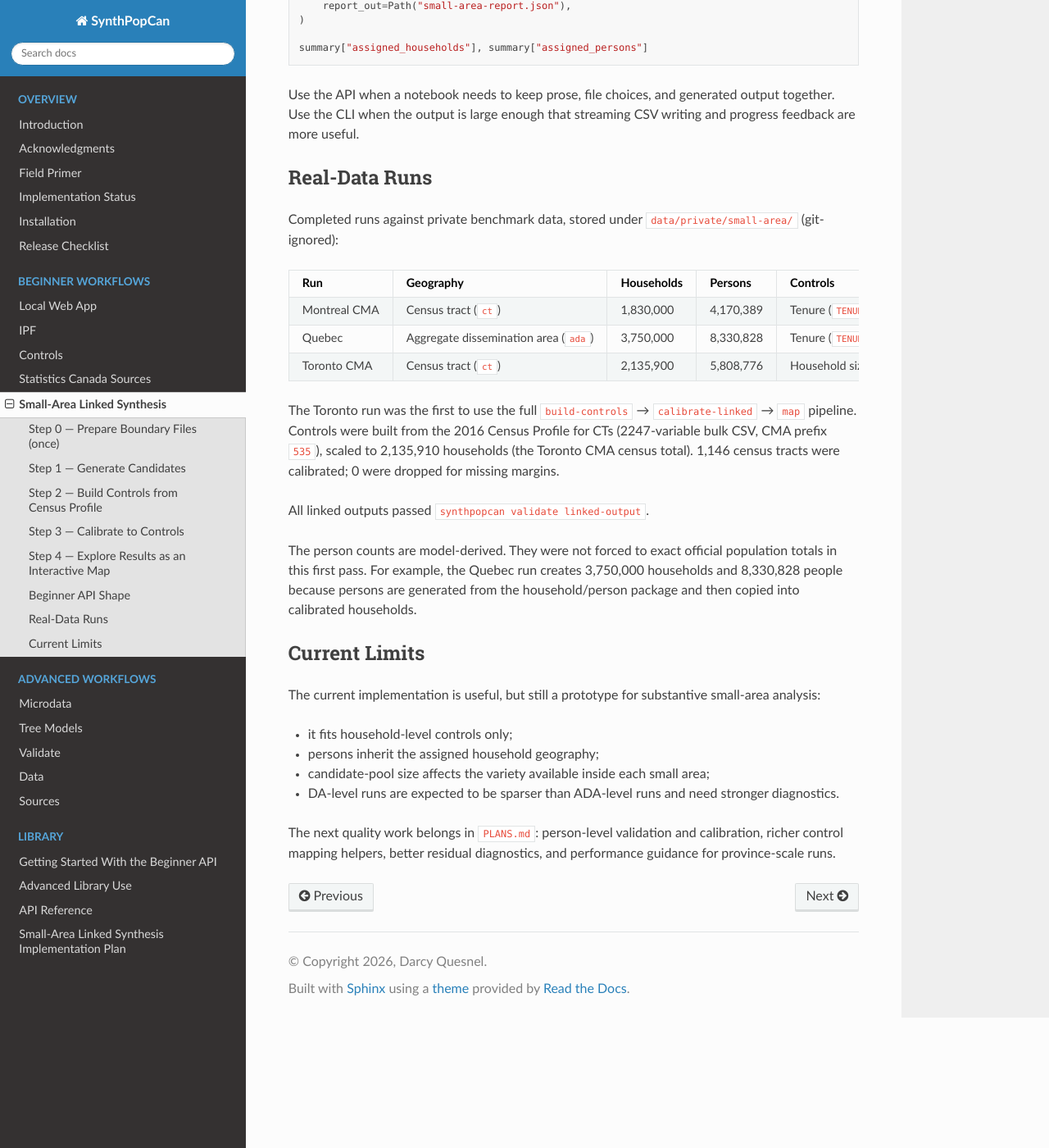
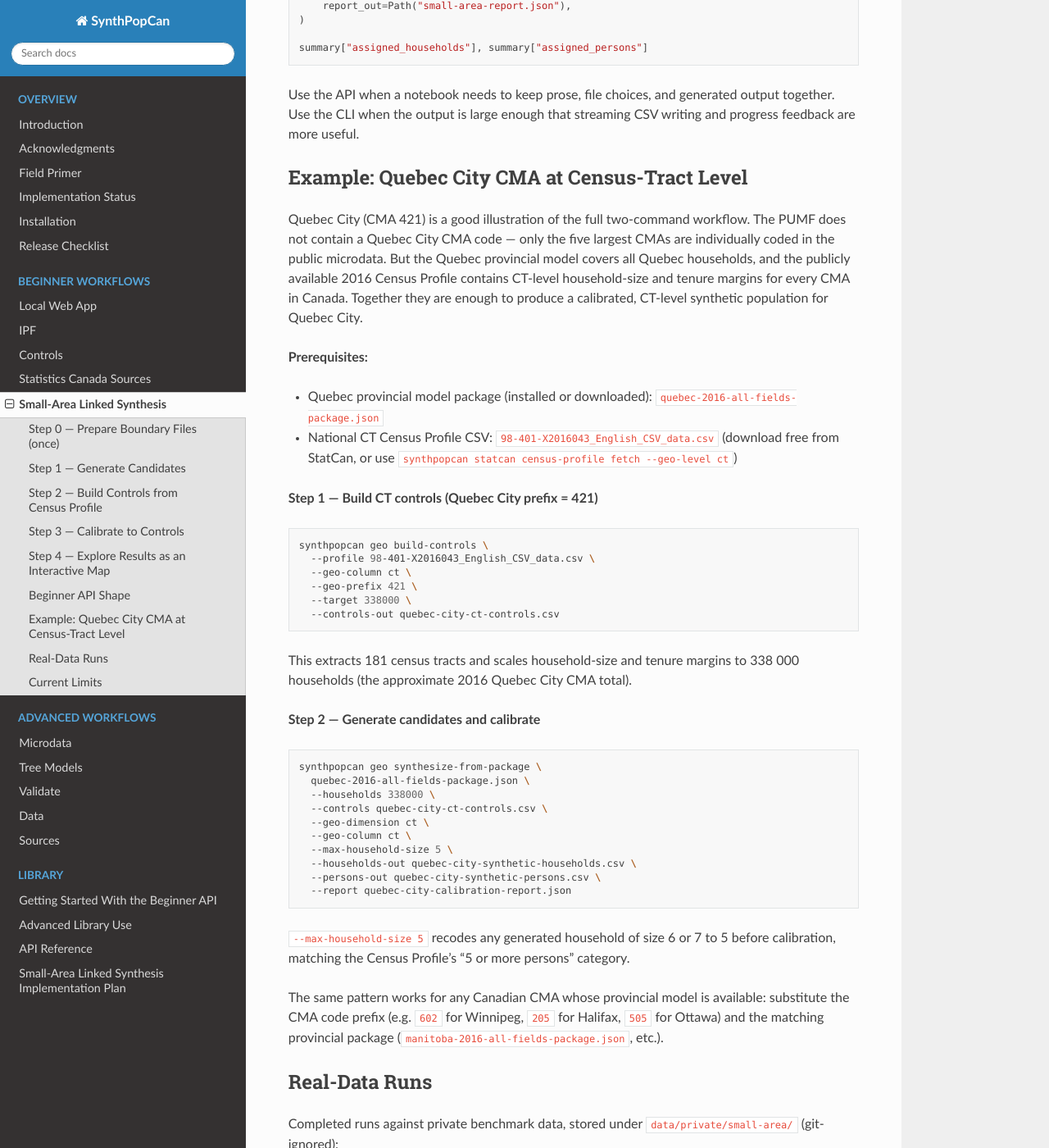
Before and after one commit to dlq/synthpopcan, a Sphinx documentation site: the page built from docs/small-area.md, in a window 1280 px wide and 1400 px high, scrolled down 3633 px. Shown: the whole window at 82% size. Built offline with Sphinx 7.4.7 and the Read the Docs theme 3.1.0, drawn with Linux system fonts in a browser that asks for light colours; some of the changed text lies outside the part shown.

Commit message:
docs: add Quebec City CMA example workflow to small-area docs
Documents the two-command pattern for synthesizing a CT-level population
for any CMA not individually coded in the PUMF (Quebec City, Winnipeg,
Halifax, Ottawa, etc.) using only the provincial model and the public
Census Profile.

Also makes --candidates optional in geo build-controls so it can produce
a controls-only CSV for use with synthesize-from-package (which handles
household_size recoding itself via --max-household-size). When no
--candidates is supplied, the next-step hint shows the synthesize-from-
package invocation instead of calibrate-linked.

````diff
--- a/docs/small-area.md
+++ b/docs/small-area.md
@@ -175,6 +175,61 @@ Use the API when a notebook needs to keep prose, file choices, and generated
 output together. Use the CLI when the output is large enough that streaming CSV
 writing and progress feedback are more useful.
 
+## Example: Quebec City CMA at Census-Tract Level
+
+Quebec City (CMA 421) is a good illustration of the full two-command workflow.
+The PUMF does not contain a Quebec City CMA code — only the five largest CMAs
+are individually coded in the public microdata. But the Quebec provincial model
+covers all Quebec households, and the publicly available 2016 Census Profile
+contains CT-level household-size and tenure margins for every CMA in Canada.
+Together they are enough to produce a calibrated, CT-level synthetic population
+for Quebec City.
+
+**Prerequisites:**
+
+- Quebec provincial model package (installed or downloaded):
+  `quebec-2016-all-fields-package.json`
+- National CT Census Profile CSV:
+  `98-401-X2016043_English_CSV_data.csv`
+  (download free from StatCan, or use `synthpopcan statcan census-profile fetch --geo-level ct`)
+
+**Step 1 — Build CT controls (Quebec City prefix = 421)**
+
+```bash
+synthpopcan geo build-controls \
+  --profile 98-401-X2016043_English_CSV_data.csv \
+  --geo-column ct \
+  --geo-prefix 421 \
+  --target 338000 \
+  --controls-out quebec-city-ct-controls.csv
+```
+
+This extracts 181 census tracts and scales household-size and tenure margins
+to 338 000 households (the approximate 2016 Quebec City CMA total).
+
+**Step 2 — Generate candidates and calibrate**
+
+```bash
+synthpopcan geo synthesize-from-package \
+  quebec-2016-all-fields-package.json \
+  --households 338000 \
+  --controls quebec-city-ct-controls.csv \
+  --geo-dimension ct \
+  --geo-column ct \
+  --max-household-size 5 \
+  --households-out quebec-city-synthetic-households.csv \
+  --persons-out quebec-city-synthetic-persons.csv \
+  --report quebec-city-calibration-report.json
+```
+
+`--max-household-size 5` recodes any generated household of size 6 or 7 to 5
+before calibration, matching the Census Profile's "5 or more persons" category.
+
+The same pattern works for any Canadian CMA whose provincial model is
+available: substitute the CMA code prefix (e.g. `602` for Winnipeg, `205` for
+Halifax, `505` for Ottawa) and the matching provincial package
+(`manitoba-2016-all-fields-package.json`, etc.).
+
 ## Real-Data Runs
 
 Completed runs against private benchmark data, stored under
@@ -185,6 +240,7 @@ Completed runs against private benchmark data, stored under
 | Montreal CMA | Census tract (`ct`) | 1,830,000 | 4,170,389 | Tenure (`TENUR`) | — |
 | Quebec | Aggregate dissemination area (`ada`) | 3,750,000 | 8,330,828 | Tenure (`TENUR`) | — |
 | Toronto CMA | Census tract (`ct`) | 2,135,900 | 5,808,776 | Household size + tenure (Census Profile) | 3.2 MB |
+| Quebec City CMA | Census tract (`ct`) | 337,994 | 727,586 | Household size + tenure (Census Profile) | — |
 
 The Toronto run was the first to use the full `build-controls` → `calibrate-linked` → `map`
 pipeline. Controls were built from the 2016 Census Profile for CTs (2247-variable
````
Also changed, not shown: 1 other file.
